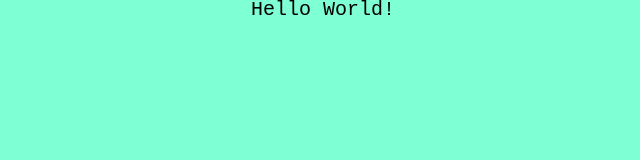
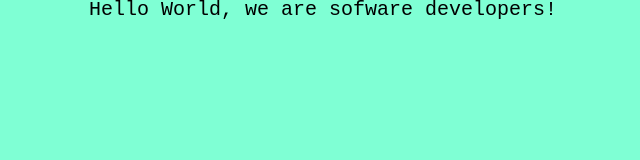
Before and after one commit to migcm06/microverse-trial-miche-miguel, a plain HTML site: page index.html in a window 1280 px wide. Shown: the whole page, without its empty margins (317-957 px from the left). Drawn offline with Linux system fonts and the light colour scheme.

Commit message:
I added some text

```diff
--- a/index.html
+++ b/index.html
@@ -9,7 +9,7 @@
 
 <body>
 
-  Hello World!
+  Hello World, we are sofware developers!
 
 
 
```
